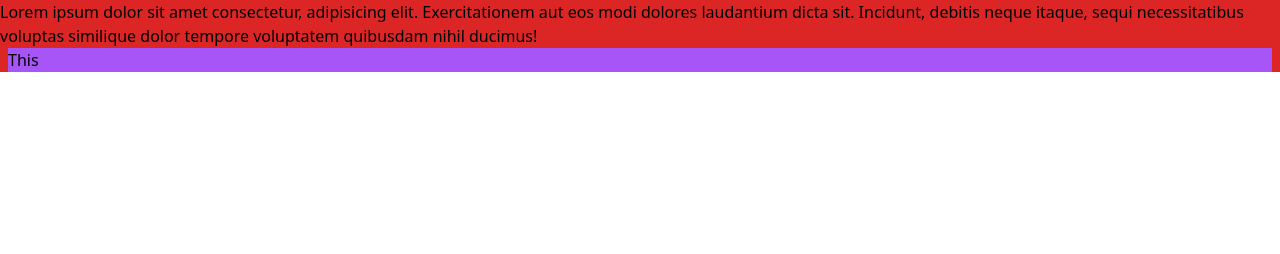
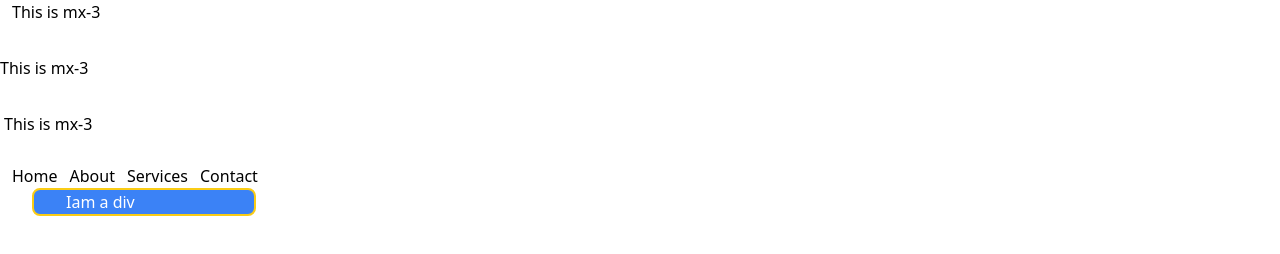
Before and after one commit to swathisnayak14/CSS-Tailwind-CSS, a website built with Vite: page index.html in a window 1280 px wide. Built offline with nearby package versions, Linux system fonts and the light colour scheme.

Commit message:
padding margin and border done

```diff
--- a/index.html
+++ b/index.html
@@ -8,9 +8,34 @@
     <title>Document</title>
 </head>
 <body>
-    <div class="bg-red-600">
+    <!-- <div class="bg-red-600">
         Lorem ipsum dolor sit amet consectetur, adipisicing elit. Exercitationem aut eos modi dolores laudantium dicta sit. Incidunt, debitis neque itaque, sequi necessitatibus voluptas similique dolor tempore voluptatem quibusdam nihil ducimus!
         <div class="bg-purple-500 mx-2">This</div>
-    </div>
+    </div> -->
+
+    <!-- Fonts and sizing -->
+    <!-- <h1 class="text-3xl font-sans font-extralight">This is h1 tag</h1>
+    <h2 class="text-2xl font-serif font-extrabold">This is h2 tag</h2>
+    <h3 class="text-xl font-mono">This is h3 tag</h3>
+    <h4 class="text-lg font-normal">This is h4 tag</h4> -->
+
+    <!-- Margins, Space between, Borders and Padding -->
+
+    <div class="mx-3">This is mx-3</div>
+    <div class="my-8">This is mx-3</div>
+    <div class="mx-1 my-3">This is mx-3</div>
+
+    <nav>
+        <ul class="flex space-x-3 space-y-4">
+            <li></li>
+            <li>Home</li>
+            <li>About</li>
+            <li>Services</li>
+            <li>Contact</li>
+        </ul>
+    </nav>
+
+    <div class="w-56 bg-blue-500 mx-8 px-8 text-white rounded-lg border-2 border-yellow-400 ">Iam a div</div>
+
 </body>
 </html>
```
